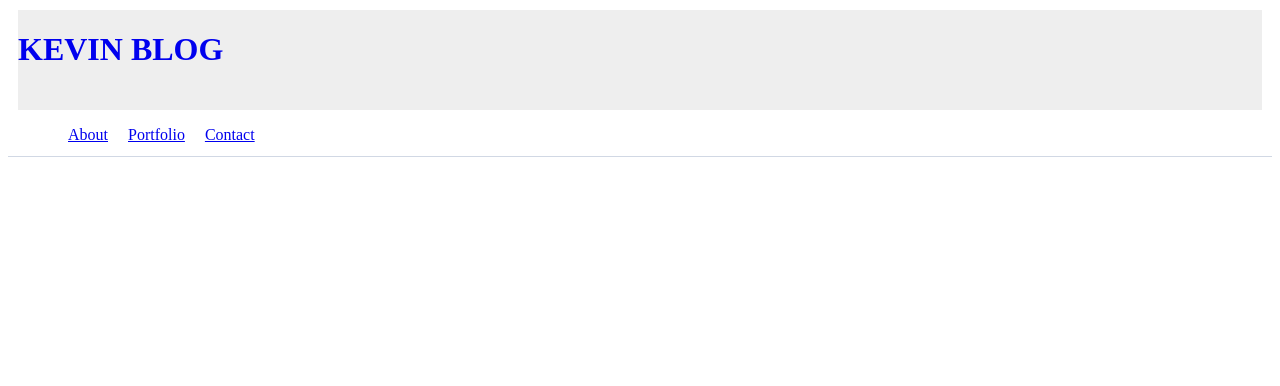
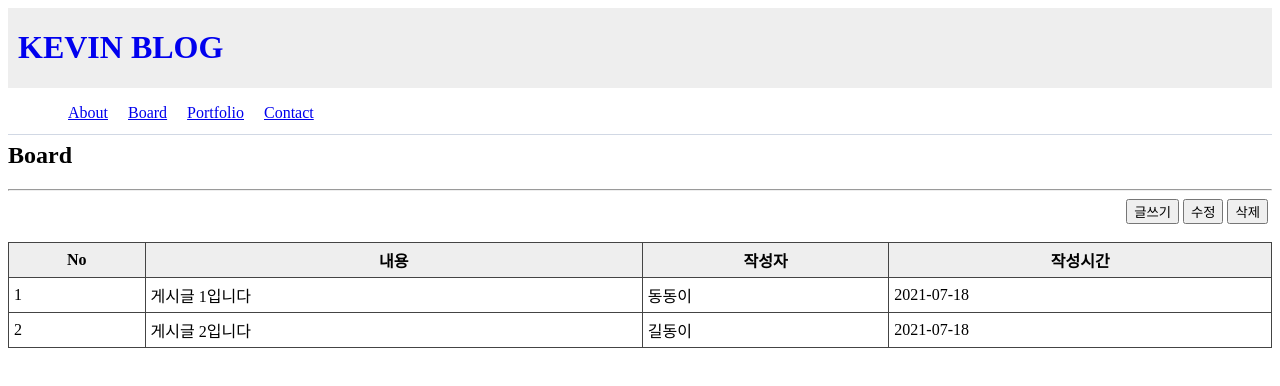
Before and after one commit to GisungJung/my-blog, a React (Create React App) app: page /my-blog/board in a window 1280 px wide. Shown: the top 386 px of the page. Built offline with nearby package versions, Linux system fonts and the light colour scheme.

Commit message:
블로그제작 2일차 Board 기본틀

```diff
--- a/src/components/About.js
+++ b/src/components/About.js
@@ -1,10 +1,10 @@
 import React from "react";
 import Profile from "../imgs/profile.jpg"
 import styled from "styled-components";
+import Educate from "./aboutcomps/Educate";
 
 const ProfileTag = styled.img`
-   width : 350px;
-
+   width : 100%;
 `;
 
 const ProfileDiv = styled.div`
@@ -16,11 +16,10 @@ const ProfileDiv = styled.div`
 
 const AboutDiv = styled.div`
     position: relative;
-    display: inline-block;
     margin-left : 30%;
 `;
 const SubTitle = styled.h2`
-    margin-left : 20px;
+    margin-left : 10px;
 `;
 
 const About = () => {
@@ -31,8 +30,7 @@ const About = () => {
                 <ProfileTag className="profile" src={Profile} />
             </ProfileDiv>
             <AboutDiv>
-                <h3>개발자 : 동동이</h3>
-                <p>개발이 즐거워요!</p>
+                <Educate/>
             </AboutDiv>
         </>
     )
--- /dev/null
+++ b/src/components/Board.js
@@ -0,0 +1,70 @@
+import React from "react";
+import styled from "styled-components";
+
+const Table = styled.table`
+    width: 100%;
+    border: 1px solid #444444;
+    border-collapse: collapse;
+`;
+
+const TableTr = styled.tr`
+    border: 1px solid #444444;
+`;
+
+const TableTh = styled.th`
+    border: 1px solid #444444;
+    background: #eeeeee;
+    padding: 5px;
+`;
+
+const TableTd = styled.td`
+    border: 1px solid #444444;
+    padding: 5px;
+`;
+
+const BtnGrp = styled.div`
+    text-align: right;
+`;
+
+const Button = {
+    marginRight : "4px"
+}
+const Board = () => {
+    return(
+        <>
+            <h2>Board</h2>
+            <hr/>
+            <BtnGrp>
+                <button style={Button}>글쓰기</button>
+                <button style={Button}>수정</button>
+                <button style={Button}>삭제</button>
+            </BtnGrp>
+            <br/>
+            <div>
+                <Table>
+                    <TableTr>
+                        <TableTh>No</TableTh>
+                        <TableTh>내용</TableTh>
+                        <TableTh>작성자</TableTh>
+                        <TableTh>작성시간</TableTh>
+                    </TableTr>
+                    <TableTr>
+                        <TableTd>1</TableTd>
+                        <TableTd>게시글 1입니다</TableTd>
+                        <TableTd>동동이</TableTd>
+                        <TableTd>2021-07-18</TableTd>
+                    </TableTr>
+                    <TableTr>
+                        <TableTd>2</TableTd>
+                        <TableTd>게시글 2입니다</TableTd>
+                        <TableTd>길동이</TableTd>
+                        <TableTd>2021-07-18</TableTd>
+                    </TableTr>
+                </Table>
+            </div>
+
+        </>
+    );
+}
+
+export default Board;
--- a/src/components/Contact.js
+++ b/src/components/Contact.js
@@ -1,10 +1,47 @@
 import React from "react";
+import styled from "styled-components";
+
+const Container = styled.div`
+    margin-left : 10px;
+`;
 
 const Contact = () => {
     return(
-        <>
-            <h2>Contact</h2>
-        </>
+        <Container>
+            <div>
+                <h2>Contact</h2>
+                <p>tel : +82-10-1111-1111</p>
+                <p>E-mail : jgs5027@naver.com</p>
+            </div>
+            <br/>
+            <div>
+                <p style={{fontWeight:"bold"}}>SEND E-MAIL</p>
+                <div>
+                    <span>보내는 사람 : </span>
+                    <input type="text"
+                           placeholder="E-MAIL ID를 입력하세요"
+                           style={{width: "295px"}}
+                    />
+                </div>
+                <div style={{width: "100%"}}>
+                    <div>
+                        <span>내용 : </span>
+                    </div>
+                    <div>
+                        <textarea
+                        style={{minHeight: "150px",
+                                width : "400px"
+                            }}
+                    />
+                    </div>
+                    <div className="btnGrp" style={{marginLeft: "295px"}}>
+                        <button>전송</button>
+                        &nbsp;&nbsp;
+                        <button>초기화</button>
+                    </div>
+                </div>
+            </div>
+        </Container>
     )
 }
 export default Contact;
--- a/src/components/Header.js
+++ b/src/components/Header.js
@@ -4,11 +4,10 @@ import styled from 'styled-components'
 
 const LOGO = styled.h1`
   display: inline-block;
+  margin-left: 10px;
 `;
 
 const HeaderWrap = styled.div`
-  height: 100px;
-  margin: 10px 10px;
   background-color : #eeeeee;
 `;
 
--- a/src/components/Navi.js
+++ b/src/components/Navi.js
@@ -5,6 +5,7 @@ import { Routes, Route } from "react-router-dom";
 import About from "../components/About";
 import Portfolio from "../components/Portfolio";
 import Contact from "../components/Contact";
+import Board from "../components/Board"
 
 const Nav = styled.div`
     width: 100%;
@@ -20,21 +21,22 @@ const NavList = styled.ul`
 const NavItem = styled(NavLink)`
     margin-left: 20px;
     display: flex;
-    &:active, :hover  {
-        background-color: #eeeeee
+    :active, :hover  {
+        background: red;
     };
 `
-
 const Navi = () => {
     return(
         <Nav>
             <NavList>
                 <NavItem to='/about'>About</NavItem>
+                <NavItem to='/board'>Board</NavItem>
                 <NavItem to='/portfolio'>Portfolio</NavItem>
                 <NavItem to='/contact'>Contact</NavItem>
             </NavList>
             <Routes>
                 <Route path="/about" element={<About/>}></Route>
+                <Route path="/board" element={<Board/>}></Route>
                 <Route path="/portfolio" element={<Portfolio/>}></Route>
                 <Route path="/Contact" element={<Contact/>}></Route>
             </Routes>
--- /dev/null
+++ b/src/components/aboutcomps/Educate.js
@@ -0,0 +1,18 @@
+import React from "react"
+
+const Educate = () => {
+    return(
+        <>
+            <div>
+                <h3>동동이 개발자 Story</h3>
+            </div>
+            <div>
+                <p>2010.3~2018.2 남서울대학교 관광경영전공</p>
+                <p>2021.3~2021.8 아이티윌 JAVA개발자 양성과정 수료</p>
+                <p>2021.8~ 한영DS 근무</p>
+            </div>
+        </>
+    )
+}
+
+export default Educate;
```
